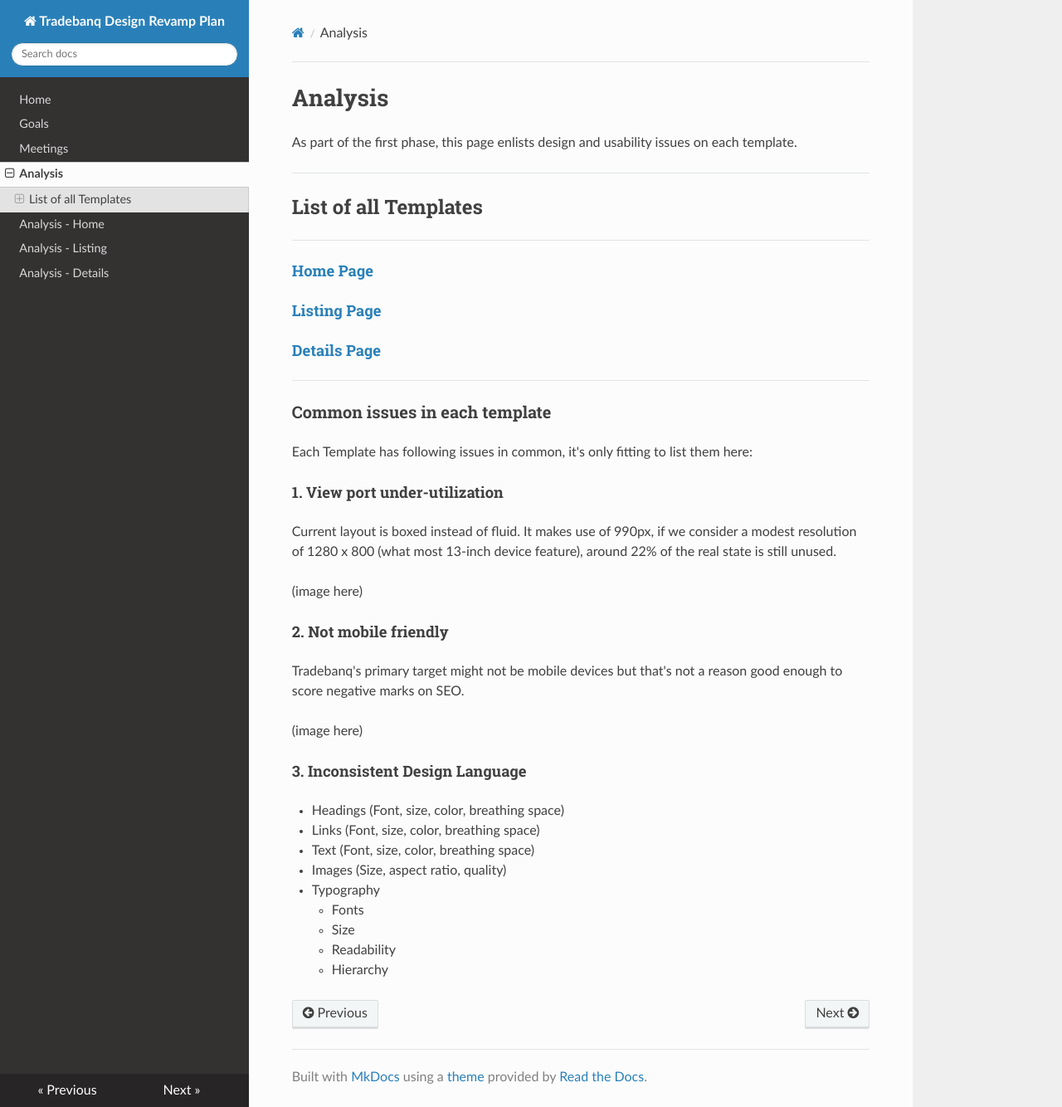
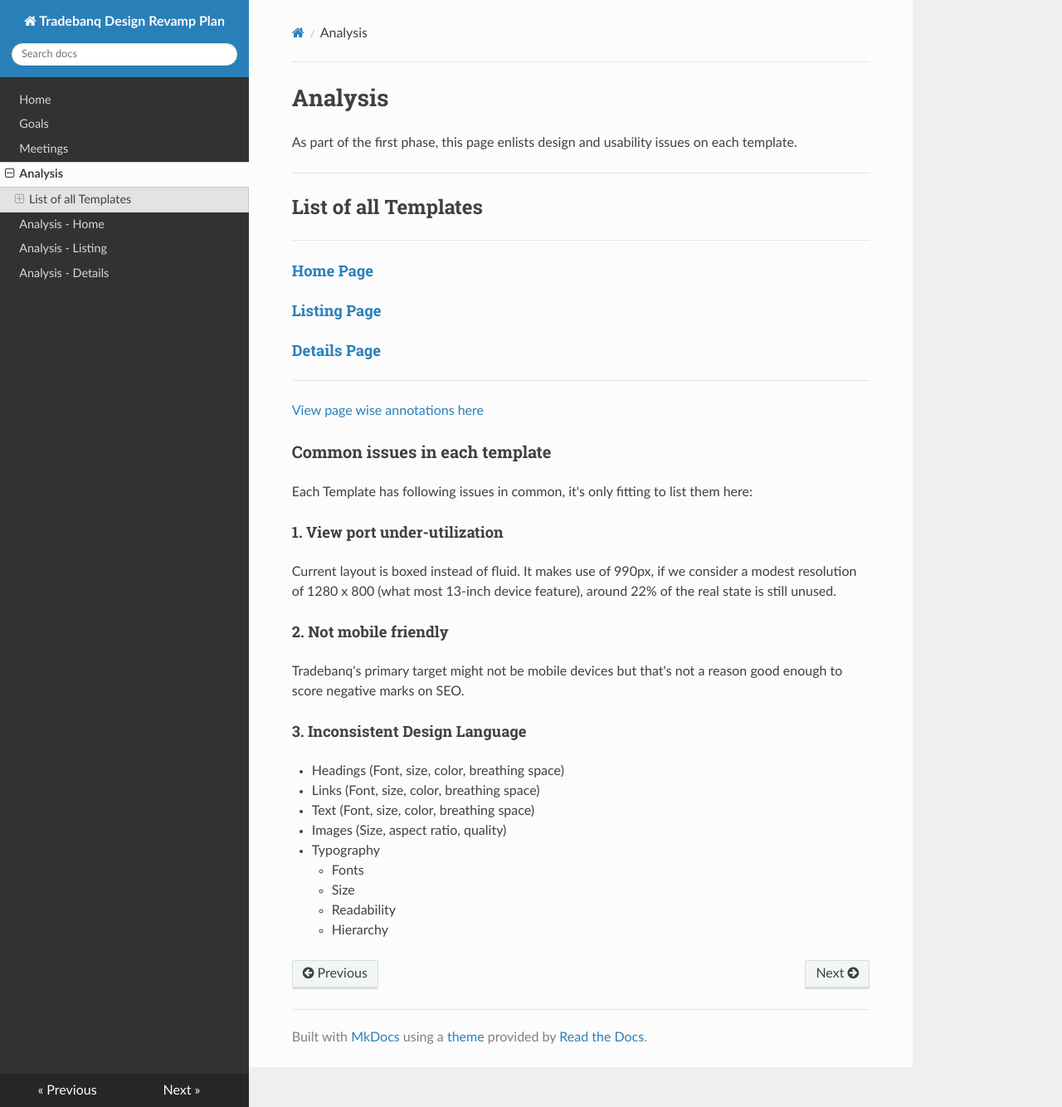
Before and after one commit to haisum/tradebanq.com.design, an MkDocs documentation site: the page built from docs/analysis.md, in a window 1280 px wide and 1334 px high. Shown: the whole window at 83% size. Built offline with MkDocs 1.6.1, drawn with Linux system fonts in a browser that asks for light colours; nearby versions of some CDN libraries; old or Windows-style settings are respelled for this version of MkDocs.

Commit message:
Annotation links added

```diff
--- a/docs/analysis.md
+++ b/docs/analysis.md
@@ -10,18 +10,16 @@ As part of the first phase, this page enlists design and usability issues on eac
 ####[Details Page](details.md)
 ---
 
+[View page wise annotations here](https://www.marqueed.com/collections/172406)
+
 ###Common issues in each template
 Each Template has following issues in common, it's only fitting to list them here:
 
 ####1. View port under-utilization
 Current layout is boxed instead of fluid. It makes use of 990px, if we consider a modest resolution of 1280 x 800 (what most 13-inch device feature), around 22% of the real state is still unused.
 
-(image here)
-
 ####2. Not mobile friendly
 Tradebanq's primary target might not be mobile devices but that's not a reason good enough to score negative marks on SEO.
-
-(image here)
 
 ####3. Inconsistent Design Language
 - Headings (Font, size, color, breathing space)
```
Also changed, not shown: docs/details.md (+2 -0 lines), docs/home.md (+2 -0 lines), docs/listing.md (+2 -0 lines).
